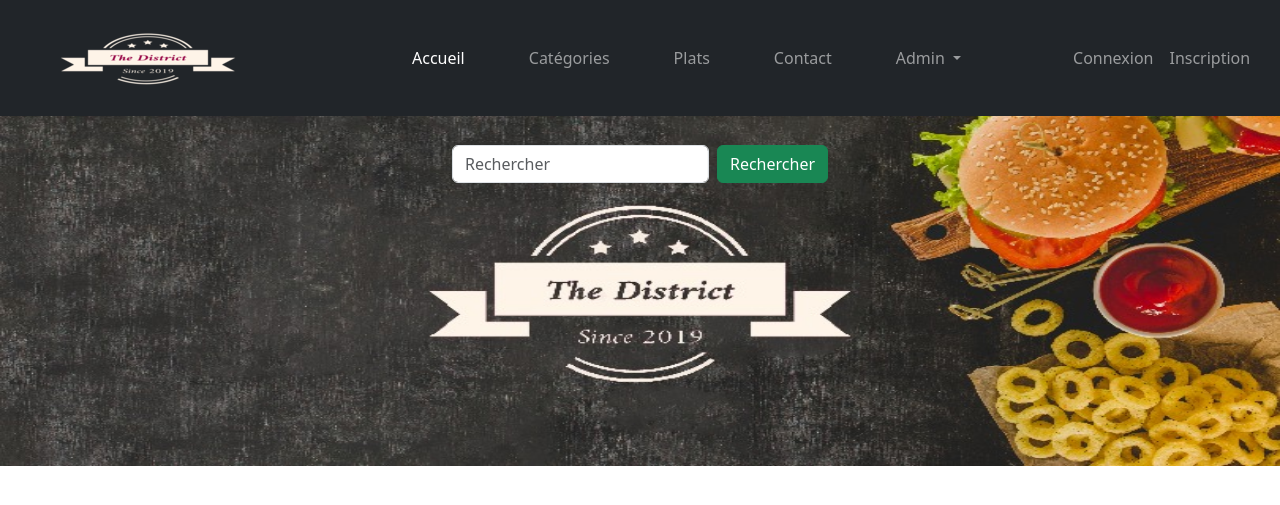
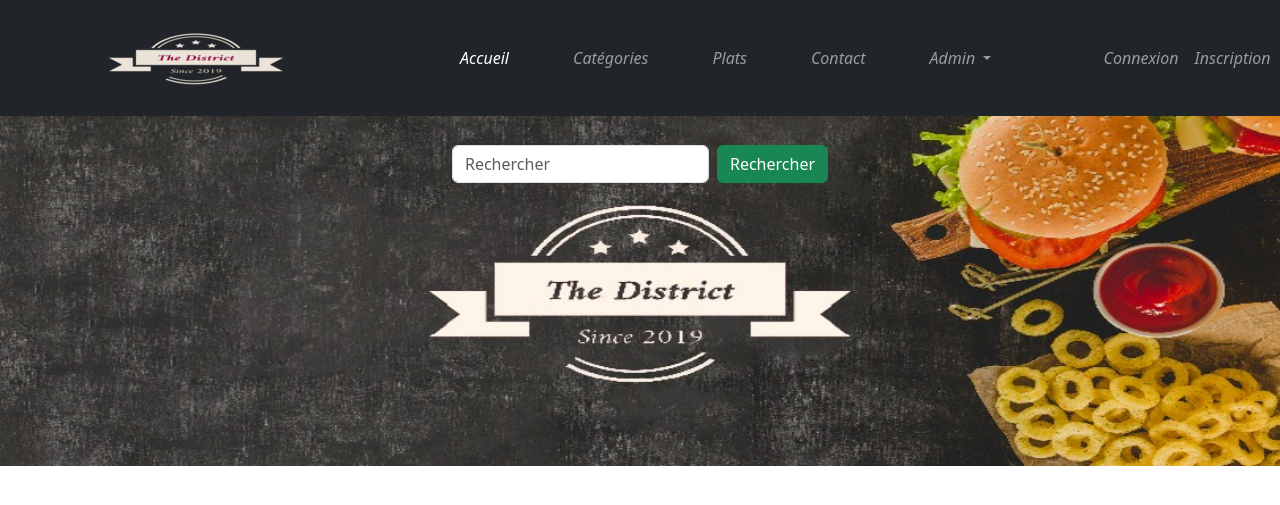
Before and after one commit to AL-HELOU/Projet-The-District, a Symfony app: template templates/pages/home.html.twig in a window 1280 px wide; the page is wider, and only the part inside the window is pictured. Shown: the top 505 px of that part. Run offline with Twig, Linux system fonts and the light colour scheme; the template is opened without the code that fills it, so the values that code supplies are empty; some libraries are stand-ins or nearby versions.

Commit message:
modifier styles.css(logo clignote et body fontstyle)

```diff
--- a/public/css/styles.css
+++ b/public/css/styles.css
@@ -3,3 +3,18 @@
             background-color: rgba(0, 0, 0, 0.76);
             color: #fafafa;
         }
+
+
+#logo{
+    animation: Test 2s infinite;
+}
+@keyframes Test{
+    0% { opacity:0.3; }
+    50% { opacity:1; }
+    100% { opacity:0.3; }
+}
+
+
+body{
+    font-style: italic;
+}
--- a/templates/partials/_header.html.twig
+++ b/templates/partials/_header.html.twig
@@ -1,7 +1,8 @@
 
 <nav class="navbar navbar-expand-lg bg-dark" data-bs-theme="dark">
 
-  <img src="{{ asset('imgs/thedistrictlogo.png') }}" alt="The District Logo" class="ms-5">
+  <a href="{{ path('app_home') }}" class="ms-5"><img src="{{ asset('imgs/thedistrictlogo.png') }}" alt="The District Logo" class="ms-5"  id="logo"></a>
+
 
   <div class="container-fluid ms-5">
 
```
